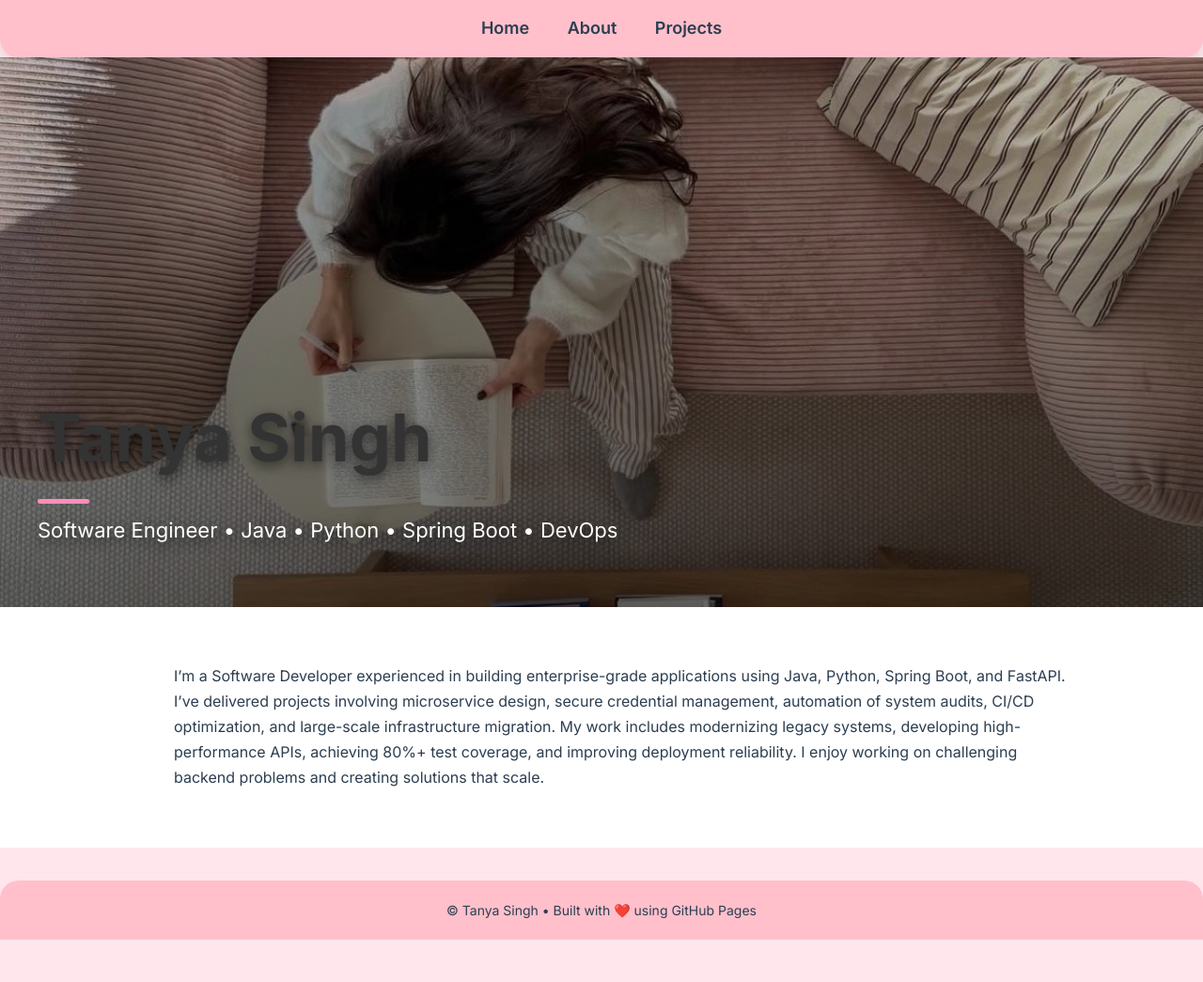
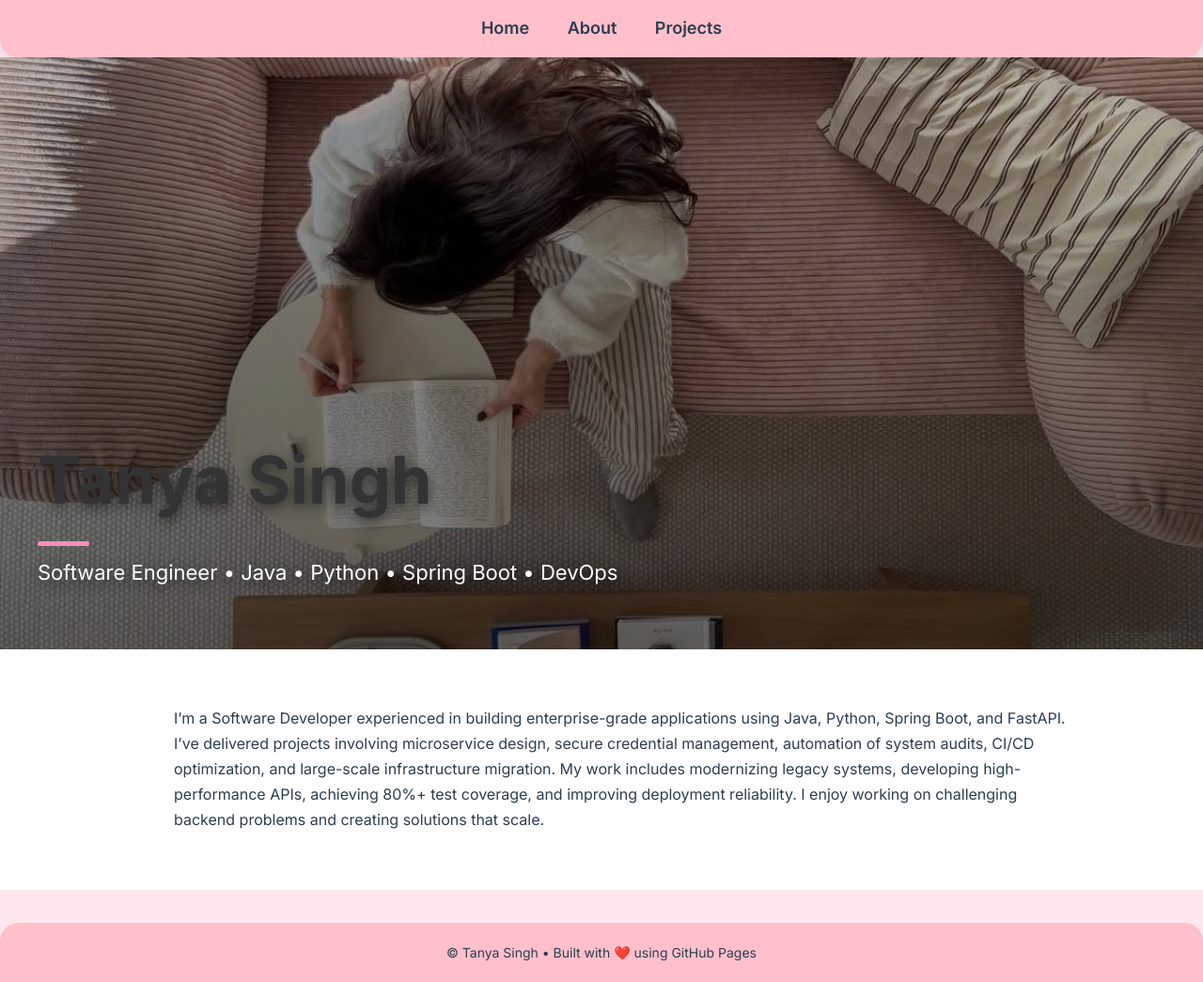
Before and after one commit to Tanya683/Tanya683.github.io, a Jekyll site: the page built from index.md, in a window 1280 px wide. Shown: the whole page at 94% size. Built offline with Jekyll 4.4.1, drawn with Linux system fonts in a browser that asks for light colours; before the commit the page ends 1000 px from its top, so only the background shows below that.

Commit message:
Adjust hero section styles for better layout

```diff
--- a/assets/style.css
+++ b/assets/style.css
@@ -46,30 +46,37 @@ nav a:hover {
 .hero-large {
   position: relative;
   width: 100vw;
-  height: 65vh;  /* or 70vh or 100vh depending how tall you want it */
-  margin-left: calc((100% - 100vw) / 2);
-  margin-right: calc((100% - 100vw) / 2);
+  height: 70vh; /* tweakable */
+  min-height: 400px;
+  margin-left: 50%;       /* trick to center the full-width container */
+  transform: translateX(-50%);
   overflow: hidden;
-
   background-image: url("/assets/aesthetic.jpg");
   background-size: cover;
-  background-position: center;
+  background-position: center center;
   background-repeat: no-repeat;
+  z-index: 0;
 }
 
 .hero-overlay {
   position: absolute;
-  inset: 0;
-  background: linear-gradient(rgba(0, 0, 0, 0.2), rgba(0, 0, 0, 0.5));
+  top: 0;
+  left: 0;
+  width: 100%;
+  height: 100%;
+  background: linear-gradient(
+    rgba(0,0,0,0.2),
+    rgba(0,0,0,0.5)
+  );
 }
 
 .hero-content {
   position: absolute;
   bottom: 40px;
   left: 40px;
-  z-index: 3;
   color: white;
-  text-shadow: 0 4px 14px rgba(0,0,0,0.6);
+  z-index: 2;
+  text-shadow: 0 4px 14px rgba(0, 0, 0, 0.6);
 }
 
 .hero-content h1 {
```
